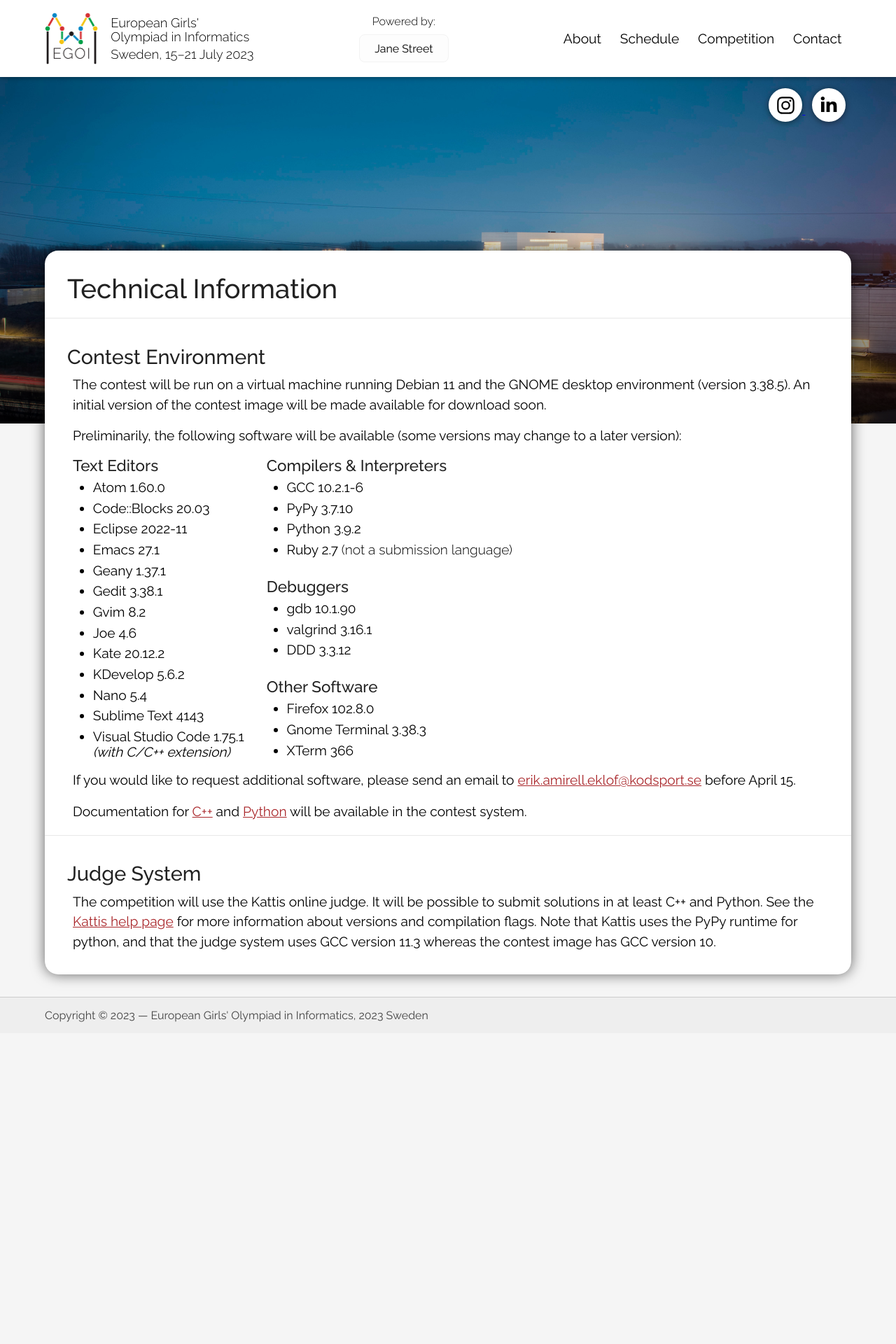
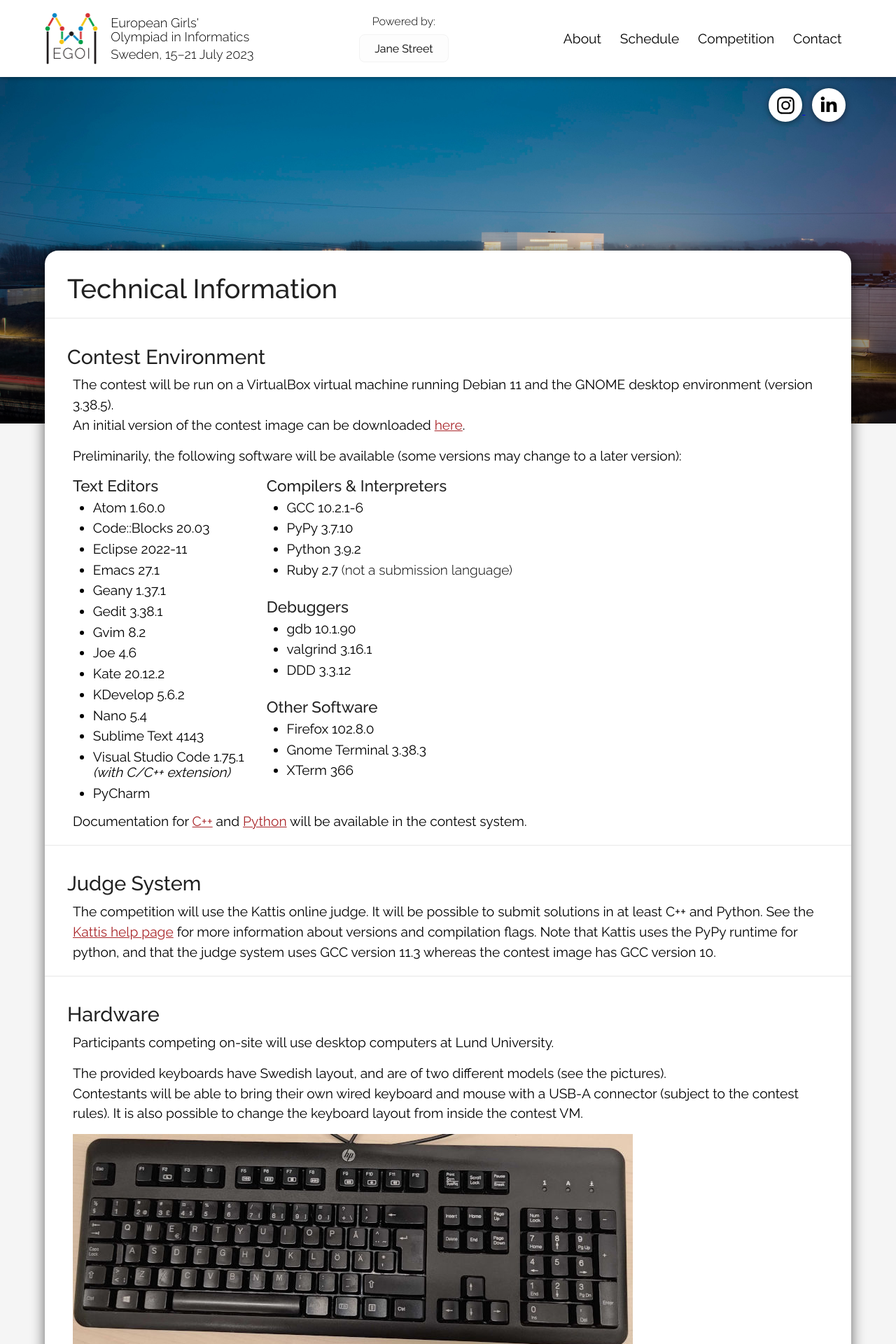
Before and after one commit to Kodsport/egoi23.se, a Jekyll site: the page built from competition/tech-info.md, in a window 1280 px wide. Shown: the top 1920 px of the page at 70% size. Built offline with Jekyll 4.4.1, drawn with Linux system fonts in a browser that asks for light colours; before the commit the page ends 1476 px from its top, so only the background shows below that; some of the changed text lies outside the part shown.

Commit message:
updated tech info

```diff
--- a/competition/tech-info.md
+++ b/competition/tech-info.md
@@ -6,8 +6,8 @@
 
 ## Contest Environment
 
-The contest will be run on a virtual machine running Debian 11 and the GNOME desktop environment (version 3.38.5).
-An initial version of the contest image will be made available for download soon.
+The contest will be run on a VirtualBox virtual machine running Debian 11 and the GNOME desktop environment (version 3.38.5).<br>
+An initial version of the contest image can be downloaded [here](https://lfs.schmidb.ch/egoi/CGTa46wwOMn9cp47Djp7gQ/egoi23-vm-20230423.ova).
 
 Preliminarily, the following software will be available (some versions may change to a later version):
 
@@ -28,6 +28,7 @@
 			<li>Nano 5.4</li>
 			<li>Sublime Text 4143</li>
 			<li>Visual Studio Code 1.75.1<br><em>(with C/C++ extension)</em></li>
+			<li>PyCharm</li>
 		</ul>
 	</div>
 	<div class="columns-inner">
@@ -55,11 +56,31 @@
 	</div>
 </div>
 
-If you would like to request additional software, please send an email to [erik.amirell.eklof@kodsport.se](mailto:erik.amirell.eklof@kodsport.se) before April 15.
-
 Documentation for <a href="https://en.cppreference.com" target="_blank">C++</a> and <a href="https://docs.python.org/3.8/" target="_blank">Python</a> will be available in the contest system.
 
 <div class="hr"></div>
 
 ## Judge System
 The competition will use the Kattis online judge. It will be possible to submit solutions in at least C++ and Python. See the <a href="https://open.kattis.com/help" target="_blank">Kattis help page</a> for more information about versions and compilation flags. Note that Kattis uses the PyPy runtime for python, and that the judge system uses GCC version 11.3 whereas the contest image has GCC version 10.
+
+<div class="hr"></div>
+
+## Hardware
+
+Participants competing on-site will use desktop computers at Lund University.
+
+The provided keyboards have Swedish layout, and are of two different models (see the pictures).<br>
+Contestants will be able to bring their own wired keyboard and mouse with a USB-A connector (subject to the contest rules).
+It is also possible to change the keyboard layout from inside the contest VM.
+
+<img src="/assets/images/keyboard1.jpg" style="max-width: 100%;">
+<img src="/assets/images/keyboard2.jpg" style="max-width: 100%;">
+
+<div class="hr"></div>
+
+## Screen Recording
+
+Screen recording is available in the contest VM and can be started by running `egoi recording start` from a terminal.
+You can then run `egoi recording status` to verify that screen recording has started successfully, and `egoi recording stop` to stop and upload the recording.
+
+Note that screen recording does not start automatically so teams participating remotely will need to run these commands manually before and after the contest. Screen recording will not be used for participants competing on-site.
--- a/css/main.css
+++ b/css/main.css
@@ -160,3 +160,12 @@
 .columns-outer h3 {
 	margin-left: 0;
 }
+
+code {
+	font-family: "Liberation Mono", "Roboto Mono", "Consolas", ui-monospace;
+	font-size: 0.8em;
+	background-color: #fafafa;
+	border: 1px solid #f3f3f3;
+	border-radius: 0.2em;
+	padding: 0.1em 0.2em;
+}
```
Also changed, not shown: assets/images/keyboard1.jpg (added), assets/images/keyboard2.jpg (added).
